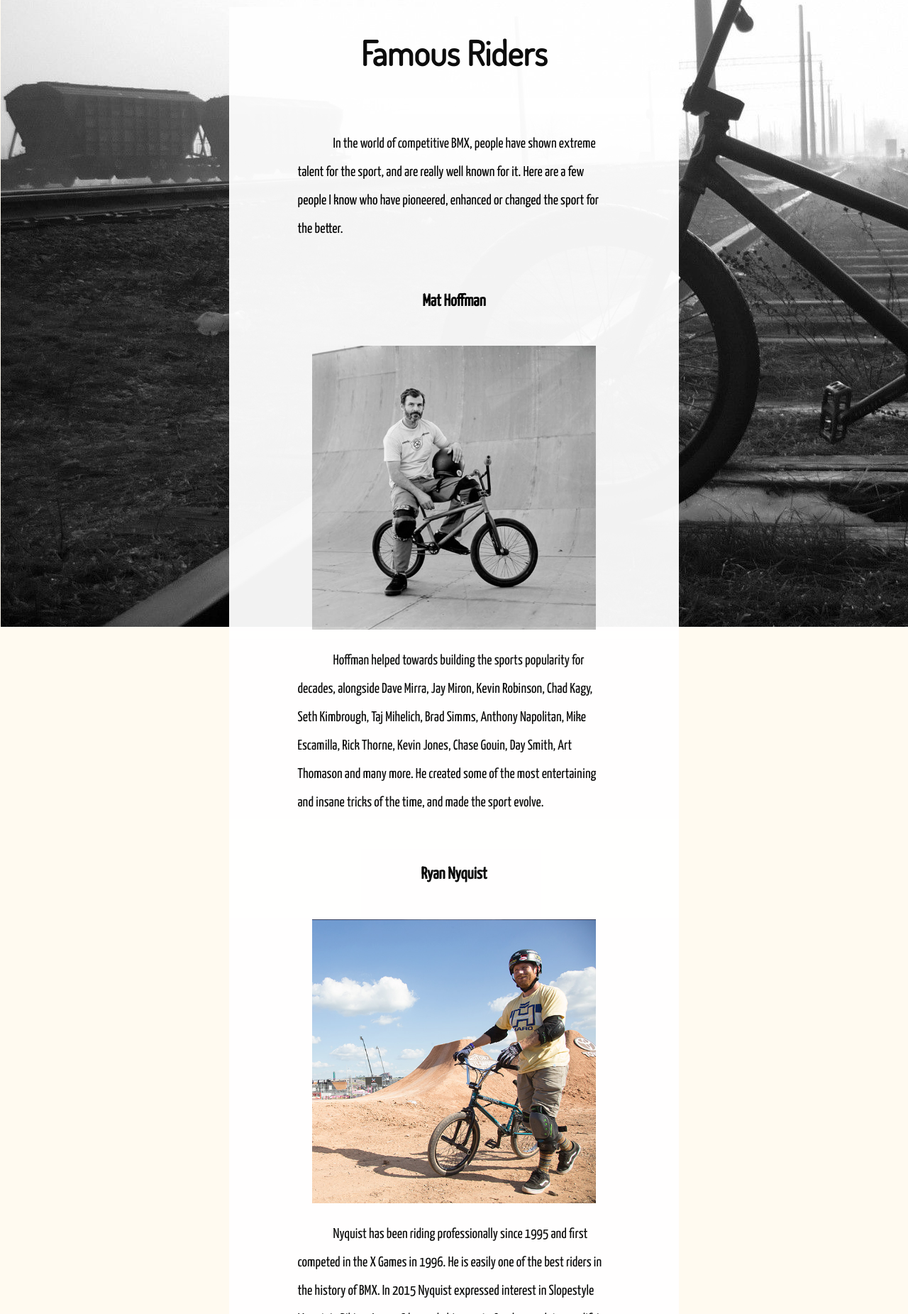
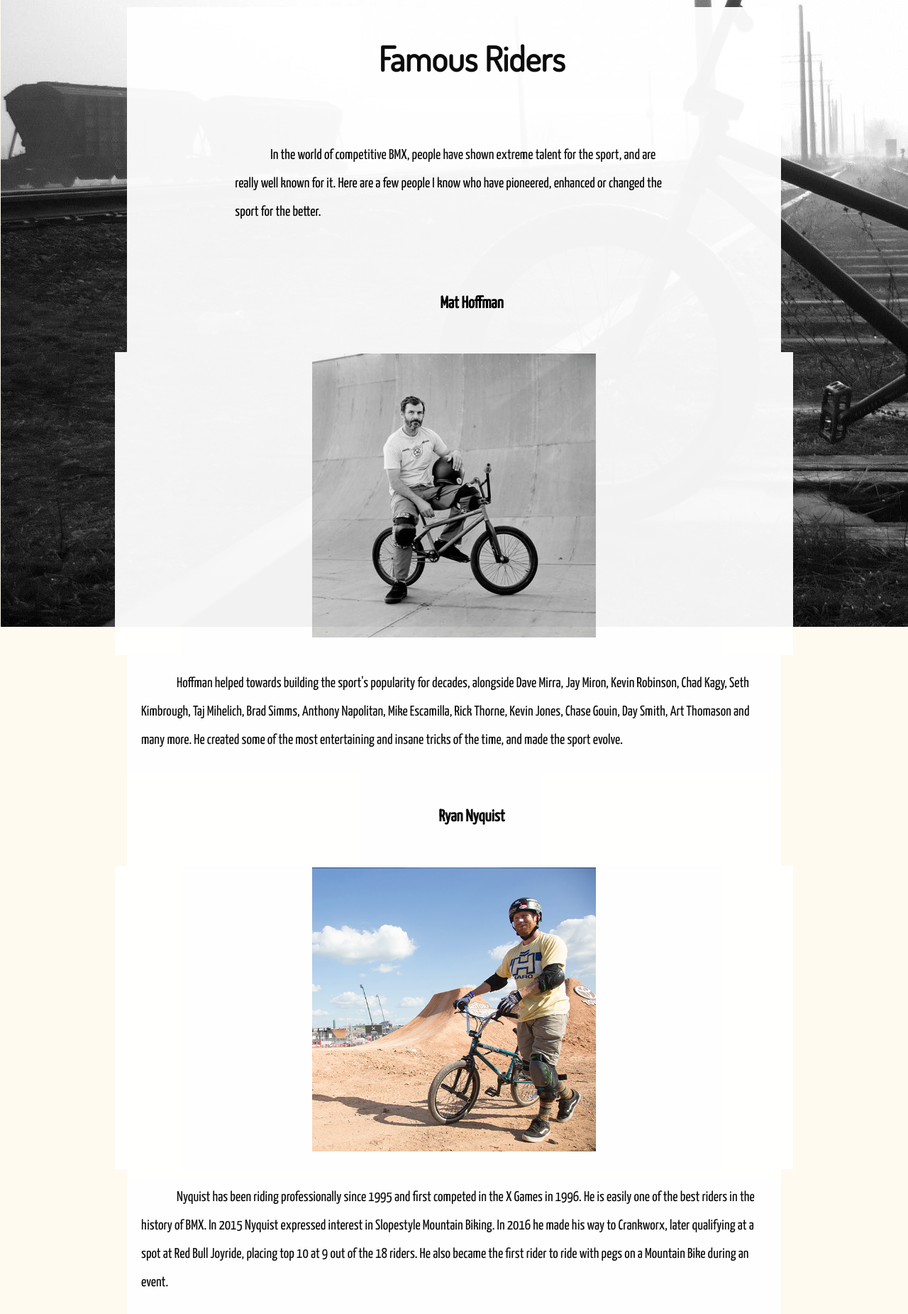
Before and after one commit to KeanWVegas/KeanWVegas.github.io, a PHP site: page /final_project/famousriders.html in a window 1280 px wide. Shown: the part 117-1968 px from the top of the page at 71% size. Run offline with PHP 8.4, Linux system fonts and the light colour scheme; some libraries are stand-ins or nearby versions.

Commit message:
json update

```diff
--- a/final_project/bmx.css
+++ b/final_project/bmx.css
@@ -243,8 +243,26 @@
         width: 50%;
         background: white;
         margin: auto;
+        padding: 20px;
+        padding-bottom: 25px;
+        text-indent: 50px;
+        width: 70%;
+        line-height: 2em;
+    }
+    .primaryjson {
+        opacity: .95;
+        display: flex;
+        justify-content: center;
+        font-size: 20px;
+        width: 50%;
+        background: white;
+        margin: auto;
         padding: 2px;
         padding-bottom: 25px;
+        text-indent: 50px;
+        width: 70%;
+        line-height: 2em;
+
     }
     .primary p {
         text-indent: 50px;
@@ -259,6 +277,17 @@
         display: flex;
         padding: 2px;
         justify-content: center;
+        opacity: .95;
+        display: flex;
+        justify-content: center;
+        font-size: 20px;
+        background: white;
+        margin: auto;
+        padding: 2px;
+        padding-bottom: 25px;
+        text-indent: 50px;
+        width: 75.6%;
+        line-height: 2em;
     }
     .img {
         max-width: 400px;
--- a/final_project/famousriders.html
+++ b/final_project/famousriders.html
@@ -28,7 +28,7 @@
     </script>
 </head>
 
-<body>
+<body id="riders">
     <header>
         <div class="navlogo">
             <nav class="nav">
@@ -77,7 +77,7 @@
             <img src="images/mat.jpg" alt="mat" class="img">
         </div>
         <div class="primary">
-            <p> Hoffman helped towards building the sports popularity for decades, alongside Dave Mirra, Jay Miron, Kevin Robinson, Chad Kagy, Seth Kimbrough, Taj Mihelich, Brad Simms, Anthony Napolitan, Mike Escamilla, Rick Thorne, Kevin Jones, Chase Gouin, Day Smith, Art Thomason and many more. He created some of the most entertaining and insane tricks of the time, and made the sport evolve.</p>
+            <div id="first"></div>
         </div>
         <div class="primary">
             <h3> Ryan Nyquist</h3>
@@ -86,7 +86,7 @@
             <img src="images/ryan.jpg" alt="ryan" class="img">
         </div>
         <div class="primary">
-            <p> Nyquist has been riding professionally since 1995 and first competed in the X Games in 1996. He is easily one of the best riders in the history of BMX. In 2015 Nyquist expressed interest in Slopestyle Mountain Biking. In 2016 he made his way to Crankworx, later qualifying at a spot at Red Bull Joyride, placing top 10 at 9 out of the 18 riders. He also became the first rider to ride with pegs on a Mountain Bike during an event.</p>
+            <div id="second"></div>
         </div>
         <div class="primary">
             <h3> Morgan Wade</h3>
@@ -95,7 +95,7 @@
             <img src="images/morgan.png" alt="morgan" class="img">
         </div>
         <div class="primary">
-            <p> Morgan Wade is one of the most entertaining riders. He's a hilarious guy, and is absolutely insane. He is definitely tough as nails, as he's been in some insane BMX accidents. I believe he's knocked out his front teeth 3 times now. Wade competed in the 2006 and 2007 X-Games in the Freestyle and Big Air competitions. He won gold in the 2013 X Games Los Angeles for Big Air - BMX. </p>
+            <div id="third"></div>
         </div>
 
     </main>
@@ -110,6 +110,8 @@
             <a href="weather/project-proposal-page.html">Planning Page</a>
         </div>
     </footer>
+    <script src="https://code.jquery.com/jquery-3.1.1.js" integrity="sha256-16cdPddA6VdVInumRGo6IbivbERE8p7CQR3HzTBuELA=" crossorigin="anonymous"></script>
+    <script src="/final_project/javascript/get_data.js"></script>
 </body>
 
 </html>
--- /dev/null
+++ b/final_project/javascript/get_data.js
@@ -0,0 +1,21 @@
+$.getJSON("/final_project/json/data.json", function(data) {
+    console.log(data);
+    var page = $("body").attr("id");
+    console.log(page);
+    var title = data[page].title;
+    var site_url = data[page].site_url;
+    var first = data[page].first;
+    var second = data[page].second;
+    var third = data[page].third;
+    console.log(title);
+
+
+    var firstH = $("#first");
+    var secondH = $("#second");
+    var thirdH = $("#third");
+
+    firstH.text(first);
+    secondH.text(second);
+    thirdH.text(third);
+
+});
--- /dev/null
+++ b/final_project/json/data.json
@@ -0,0 +1,19 @@
+{
+
+    "riders": {
+        "first": "Hoffman helped towards building the sport's popularity for decades, alongside Dave Mirra, Jay Miron, Kevin Robinson, Chad Kagy, Seth Kimbrough, Taj Mihelich, Brad Simms, Anthony Napolitan, Mike Escamilla, Rick Thorne, Kevin Jones, Chase Gouin, Day Smith, Art Thomason and many more. He created some of the most entertaining and insane tricks of the time, and made the sport evolve.",
+
+        "second": "Nyquist has been riding professionally since 1995 and first competed in the X Games in 1996. He is easily one of the best riders in the history of BMX. In 2015 Nyquist expressed interest in Slopestyle Mountain Biking. In 2016 he made his way to Crankworx, later qualifying at a spot at Red Bull Joyride, placing top 10 at 9 out of the 18 riders. He also became the first rider to ride with pegs on a Mountain Bike during an event.",
+
+        "third": "Morgan Wade is one of the most entertaining riders. He's a hilarious guy, and is absolutely insane. He is definitely tough as nails, as he's been in some insane BMX accidents. I believe he's knocked out his front teeth 3 times now. Wade competed in the 2006 and 2007 X-Games in the Freestyle and Big Air competitions. He won gold in the 2013 X Games Los Angeles for Big Air - BMX. "
+
+    },
+
+
+    "history": {
+        "first": "After riding for about 10 years on and off, I've really grown to love the sport. I began by riding around the neighborhood with my friends, riding off of curbs with a cheap little Mongoose bike. That thing would fall apart every other week it felt like. I remember learning how to fix it, and I remember taking some pretty nasty spills on it. One time when I was in fourth grade, to impress a girl, I rode as fast as I could and jumped off of a little 2 foot tall wooden jump I made. I woke up about 3 hours later with road rash all over my face, and apparently I still tried to hit the jump again in my semi-concious state.",
+        "second": "After a while of riding little cheap ramps that we made with very limited capability, my friends and I decided to start going to the local skatepark. We would ride our bikes about 4 miles each way in order to get to it, but it was worth every sweaty second. We began by talking to the older riders around us, who gradually got to know us and were willing to teach us. We began learning more and more tricks, and over time became pretty well-learned at the sport. It became our lifestyle.",
+        "third": "From the ages of 10-14 we dedicated ourselves to the sport, and eventually we entered competitions. I entered the Las Vegas Am Jam at 13 years old, and won the intermediate division, while placing #12 out of 30 in the advanced division. It was at this point that I kind of fell away from BMX due to troubles at home, and didn't start up again until I was 17. I've ridden on and off since then, and recently just rebuilt and repainted my bike. I'm now riding at Rexburg Nature Park every week or so and loving it."
+    }
+
+}
--- a/final_project/json/getstarted1.html
+++ /dev/null
@@ -1 +0,0 @@
-<p>Getting started in BMX is rather easy. First of all, you can begin by watching a few videos online that showcase the sport, and see if it is something that truly does interest you. If you still are interested after doing that, I would recommend by getting a starter BMX bike off of <a href="https://www.danscomp.com/">DansComp</a>, <a href="https://craigslist.org/">Craigslist</a>, or something similar. <a href="https://www.youtube.com/watch?v=ZTQNtG0AvtI">This</a> video shows what to look for when trying to purchase a BMX bike, <a href="https://www.youtube.com/watch?v=ZTQNtG0AvtI">BMX Bike Buying Guide.</a> Just to give you an idea of what it should look like, here is what a good beginner BMX bike looks like, <a href="https://www.danscomp.com/products/102902/2018_Kink_Curb_Bike.html">2017 Kink Curb Bike</a>. </p>
--- a/final_project/json/getstarted2.html
+++ /dev/null
@@ -1 +0,0 @@
-<p>Now that you have a BMX bike you can take it to one of your nearby skateparks found using our 'Nearby Parks ' tool. I would recommend watching and getting to know some of the people at the park, and ask if they could teach you the basics. If that isn't really possible for you, I 'd recommend by watching some beginner videos on youtube- I'll link a few below.</p>
--- a/final_project/json/myhistory1.html
+++ /dev/null
@@ -1 +0,0 @@
-<p>After riding for about 10 years on and off, I've really grown to love the sport. I began by riding around the neighborhood with my friends, riding off of curbs with a cheap little Mongoose bike. That thing would fall apart every other week it felt like. I remember learning how to fix it, and I remember taking some pretty nasty spills on it. One time when I was in fourth grade, to impress a girl, I rode as fast as I could and jumped off of a little 2 foot tall wooden jump I made. I woke up about 3 hours later with road rash all over my face, and apparently I still tried to hit the jump again in my semi-concious state.</p>
--- a/final_project/json/myhistory2.html
+++ /dev/null
@@ -1 +0,0 @@
-<p> After a while of riding little cheap ramps that we made with very limited capability, my friends and I decided to start going to the local skatepark. We would ride our bikes about 4 miles each way in order to get to it, but it was worth every sweaty second. We began by talking to the older riders around us, who gradually got to know us and were willing to teach us. We began learning more and more tricks, and over time became pretty well-learned at the sport. It became our lifestyle.</p>
--- a/final_project/json/myhistory3.html
+++ /dev/null
@@ -1 +0,0 @@
-<p> From the ages of 10-14 we dedicated ourselves to the sport, and eventually we entered competitions. I entered the Las Vegas Am Jam at 13 years old, and won the intermediate division, while placing #12 out of 30 in the advanced division. It was at this point that I kind of fell away from BMX due to troubles at home, and didn't start up again until I was 17. I've ridden on and off since then, and recently just rebuilt and repainted my bike. I'm now riding at Rexburg Nature Park every week or so and loving it.</p>
```
Also changed, not shown: final_project/getstarted.html (+5 -4 lines), final_project/javascript/ctmodules.js (deleted, +0 -9 lines), final_project/javascript/pulls.js (deleted, +0 -9 lines), final_project/myhistory.html (+8 -5 lines).
